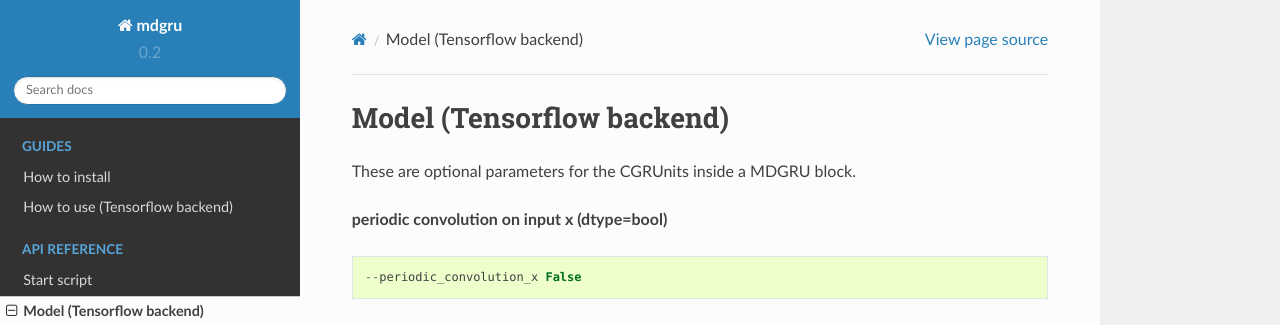
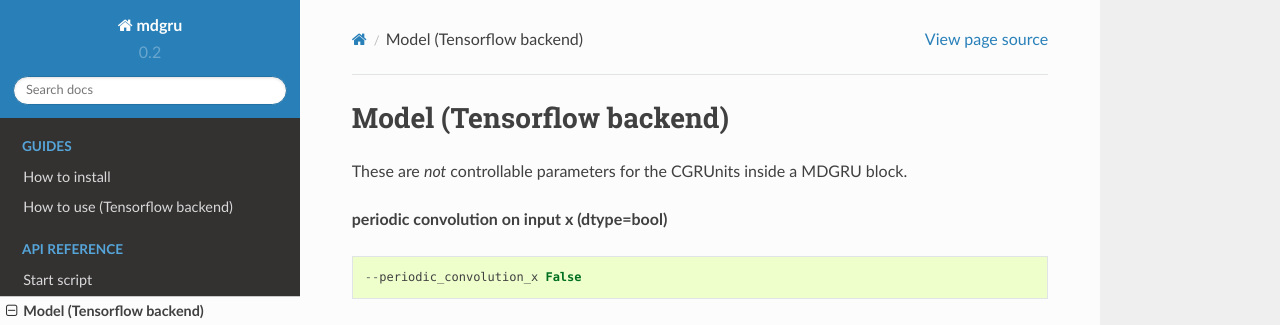
Before and after one commit to zubata88/mdgru, a Sphinx documentation site: the page built from docs/mdgru.model.rst, in a window 1280 px wide and 900 px high. Shown: the top 325 px of the window. Built offline with Sphinx 7.4.7 and the Read the Docs theme 2.0.0, drawn with Linux system fonts in a browser that asks for light colours.

Commit message:
Update mdgru.model.rst

```diff
--- a/docs/mdgru.model.rst
+++ b/docs/mdgru.model.rst
@@ -1,7 +1,7 @@
 Model (Tensorflow backend)
 ==========================
 
-These are optional parameters for the CGRUnits inside a MDGRU block.
+These are *not* controllable parameters for the CGRUnits inside a MDGRU block.
 
 **periodic convolution on input x (dtype=bool)**
 ::
```
